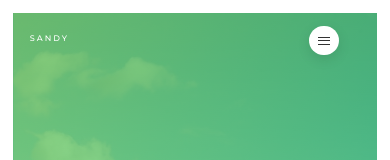
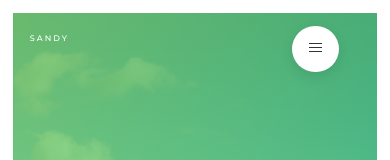
Before and after one commit to Sandyy07/fi_pro, a plain HTML site: page index.html in a window 390 px wide. Shown: the top 160 px of the page. Drawn offline with nearby package versions, Linux system fonts and the light colour scheme; a script that the page names is missing.

Commit message:
Update styles.css

```diff
--- a/styles.css
+++ b/styles.css
@@ -607,12 +607,36 @@ font-family: 'Montserrat', sans-serif;
   }
   .navigation .navi-background {
 
-      right: 12.5rem;
+      right: 13.5rem;
     }
     .navigation .navi-button {
 
     right: 12rem;
   }
+  .navigation .navi-button {
+
+      height: 11rem;
+      width: 11rem
+    }
+
+    .navi-icon {
+      position: relative;
+      margin-top: 5rem;
+  }
+  .navi-icon::before {
+    position: absolute;
+    top: -.9rem;
+}
+  .navi-icon::after {
+    position: absolute;
+    top: 1.1rem;
+}
+.navi-button:hover .navi-icon::before{
+  top:-1rem;
+}
+.navi-button:hover .navi-icon::after{
+  top:1.25rem;
+}
 .containerr {
     position: relative;
     width: 350px;
@@ -737,4 +761,5 @@ width: 50px;
 .middle-container{
   margin-top: 150px;
 }
+
 }
```
